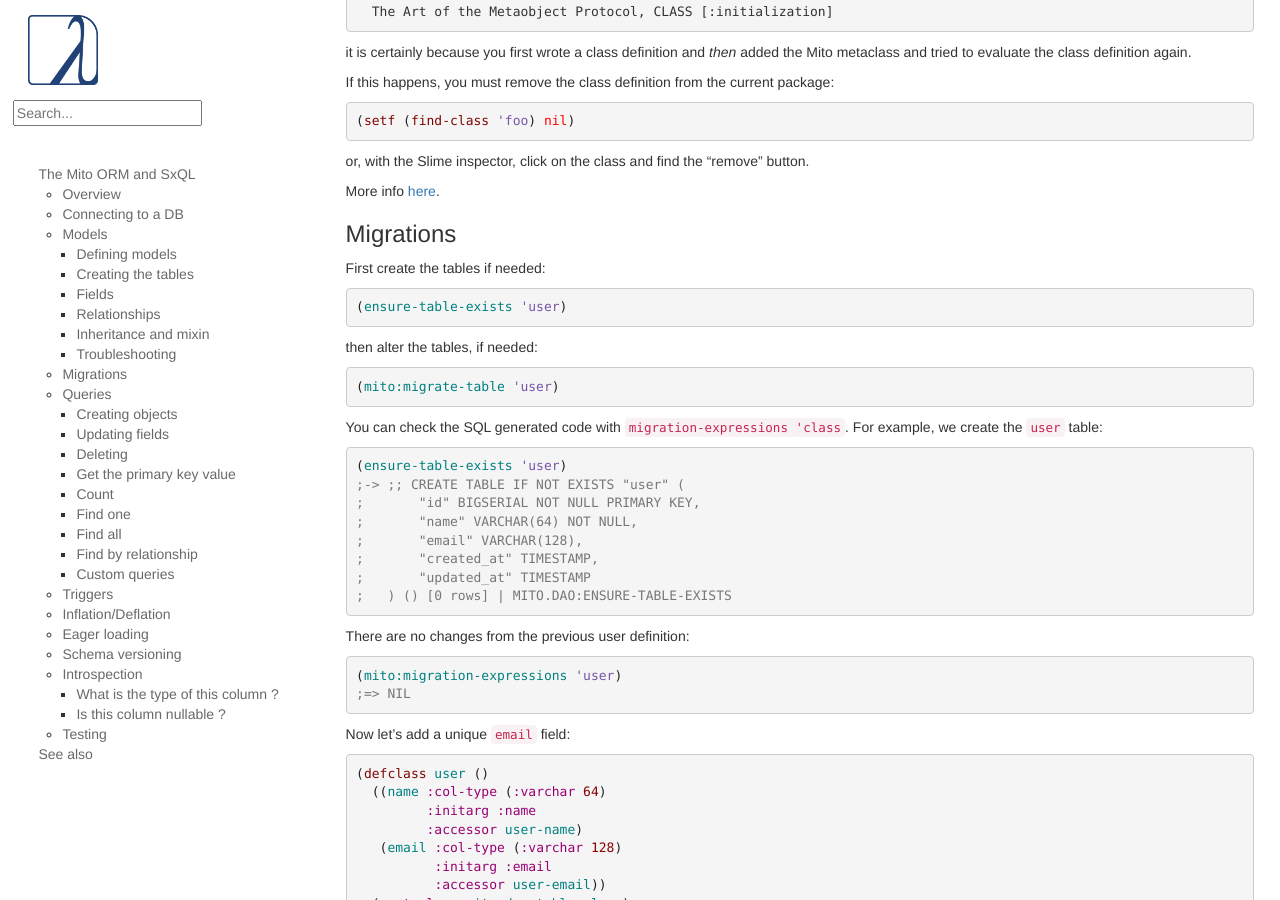
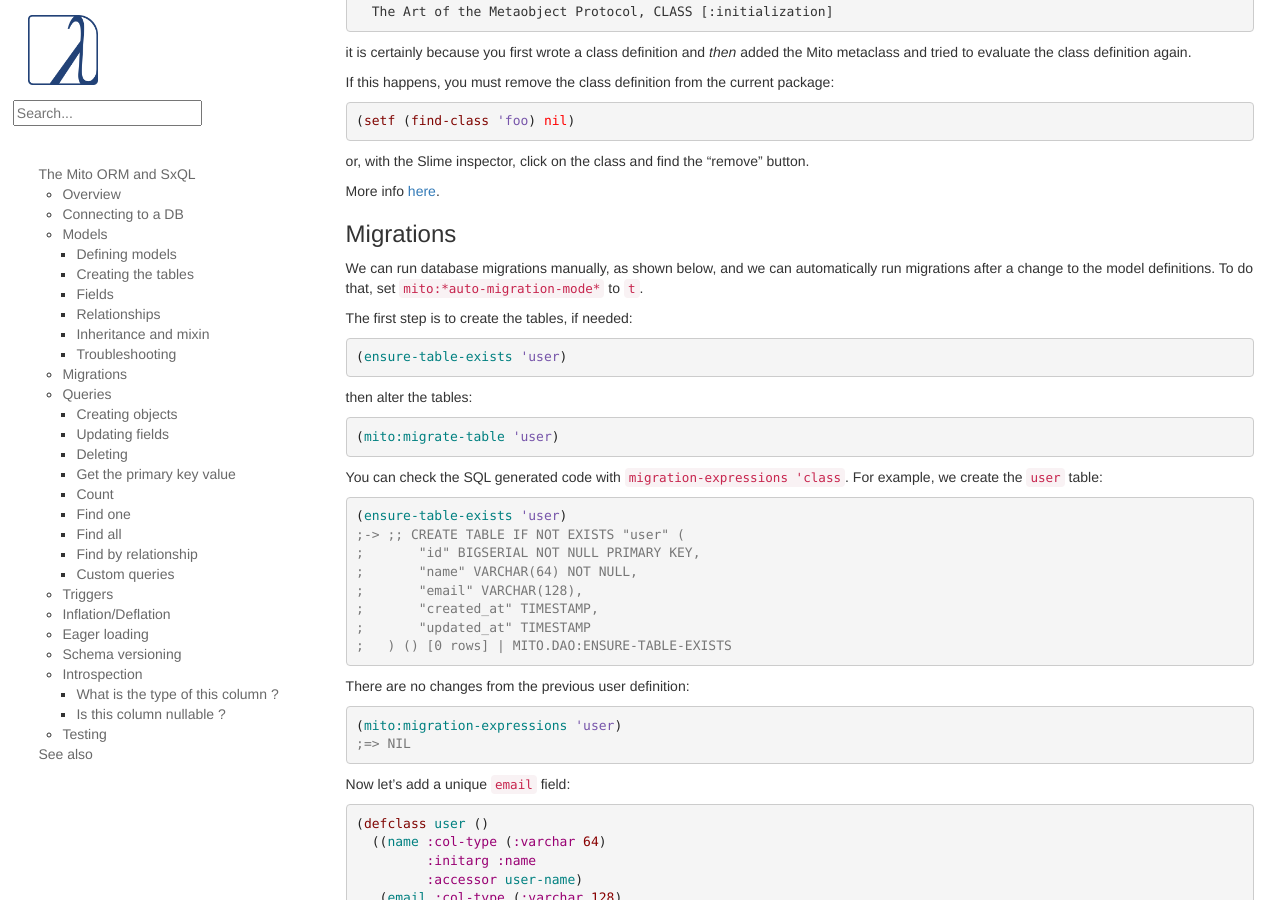
Before and after one commit to LispCookbook/cl-cookbook, a Jekyll site: the page built from databases.md, in a window 1280 px wide and 900 px high, scrolled down 6036 px. Built offline with Jekyll 4.4.1, drawn with Linux system fonts in a browser that asks for light colours.

Commit message:
DB: about automatic migrations

```diff
--- a/databases.md
+++ b/databases.md
@@ -420,13 +420,17 @@ More info [here](https://stackoverflow.com/questions/38811931/how-to-change-clas
 
 ### Migrations
 
-First create the tables if needed:
+We can run database migrations manually, as shown below, and we can
+automatically run migrations after a change to the model
+definitions. To do that, set `mito:*auto-migration-mode*` to `t`.
+
+The first step is to create the tables, if needed:
 
 ~~~lisp
 (ensure-table-exists 'user)
 ~~~
 
-then alter the tables, if needed:
+then alter the tables:
 
 ~~~lisp
 (mito:migrate-table 'user)
```
